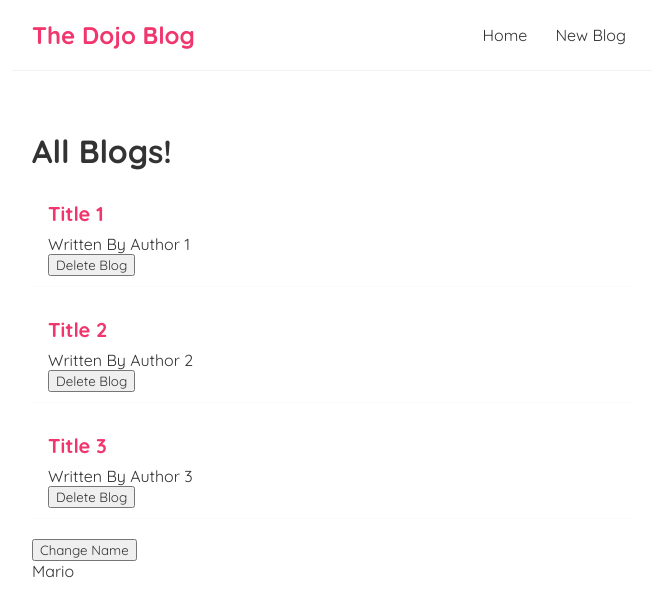
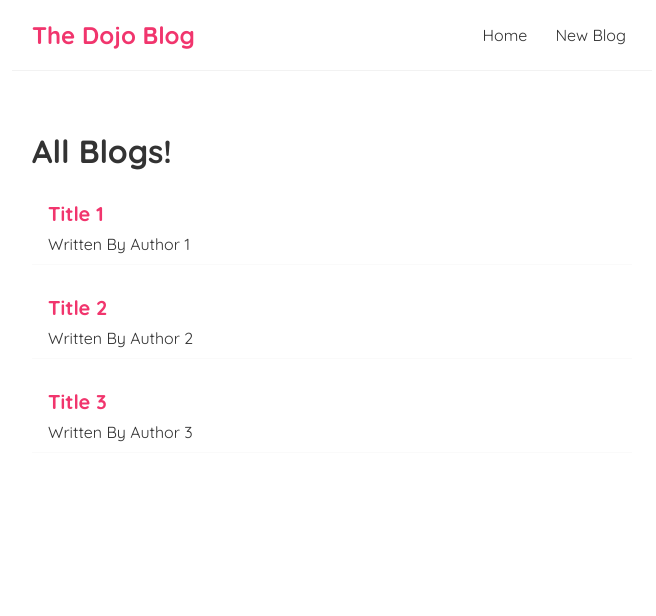
Before and after one commit to pmswami/Blogger, a React (Create React App) app in the folder dojo-blog/: page / in a window 1280 px wide. Shown: the top 616 px of the page, without its empty margins (308-964 px from the left). Built offline with nearby package versions, Linux system fonts and the light colour scheme; data requests are answered from the project's data file.

Commit message:
Added fetch data with useEffect, conditional loading

```diff
--- a/dojo-blog/src/BlogList.js
+++ b/dojo-blog/src/BlogList.js
@@ -13,7 +13,7 @@
                     <div className="blog-preview" key={blog.id}>
                         <h2>{blog.title}</h2>
                         <p>Written By {blog.author}</p>
-                        <button onClick={()=>handleDelete(blog.id)}>Delete Blog</button>
+                        {/* <button onClick={()=>handleDelete(blog.id)}>Delete Blog</button> */}
                     </div>
                 ))}
         </div>
--- a/dojo-blog/src/Home.js
+++ b/dojo-blog/src/Home.js
@@ -4,27 +4,44 @@
 
 const Home = () => {
 
+    const [isPending, setIsPending] = useState(true)
+
     // let name = "Mario";
     // const [name, setName] = useState("Mario")
     // const [age, setAGe] = useState(20)
-    const [blogs, setblogs] = useState([
-        {title: "Title 1", body:"Body 1", author: "Author 1", id:1},
-        {title: "Title 2", body:"Body 2", author: "Author 2", id:2},
-        {title: "Title 3", body:"Body 3", author: "Author 3", id:3}
-    ])
+    // const [blogs, setblogs] = useState([
+    //     {title: "Title 1", body:"Body 1", author: "Author 1", id:1},
+    //     {title: "Title 2", body:"Body 2", author: "Author 2", id:2},
+    //     {title: "Title 3", body:"Body 3", author: "Author 3", id:3}
+    // ])
+    const [blogs, setblogs] = useState(null)
 
-    const [name, setName] = useState("Mario")
+    // const [name, setName] = useState("Mario")
 
-    const handleDelete = (id)=>{
-        const newBlogs = blogs.filter((blog)=>blog.id!==id)
-        setblogs(newBlogs)
-    }
+    // const handleDelete = (id)=>{
+    //     const newBlogs = blogs.filter((blog)=>blog.id!==id)
+    //     setblogs(newBlogs)
+    // }
+
+    // useEffect(()=>{
+    //     console.log("useEffect ran")
+    //     // never set states of vars inside useEffect, might end up in infinite loop
+    //     console.log(name)
+    // },[name])
 
     useEffect(()=>{
-        console.log("useEffect ran")
-        // never set states of vars inside useEffect, might end up in infinite loop
-        console.log(name)
-    },[name])
+        setTimeout(()=>{
+            fetch("http://localhost:8000/blogs")
+            .then(res=>{
+                return res.json()
+            })
+            .then(data =>{
+                // console.log(data)
+                setblogs(data)
+                setIsPending(false)
+            })
+        }, 1000)
+    },[])
 
     // const handleClick = (event)=>{
     //     // console.log("Hello Ninjas")
@@ -42,9 +59,11 @@
 
     return (
         <div className="home">
-            <BlogList blogs={blogs} title="All Blogs!" handleDelete={handleDelete}/>
-            <button onClick={()=>{setName("Luigi")}}>Change Name</button>
-            <p>{name}</p>
+            {isPending && <div>Loading</div>}
+            {/* {blogs && <BlogList blogs={blogs} title="All Blogs!" handleDelete={handleDelete}/>} */}
+            {blogs && <BlogList blogs={blogs} title="All Blogs!"/>}
+            {/* <button onClick={()=>{setName("Luigi")}}>Change Name</button>
+            <p>{name}</p> */}
             {/* <BlogList blogs={blogs.filter((blog)=>blog.author==="Author 2")} title="Mario's Blogs!"/> */}
             {/* <div>
                 {blogs.map((blog)=>(
```
